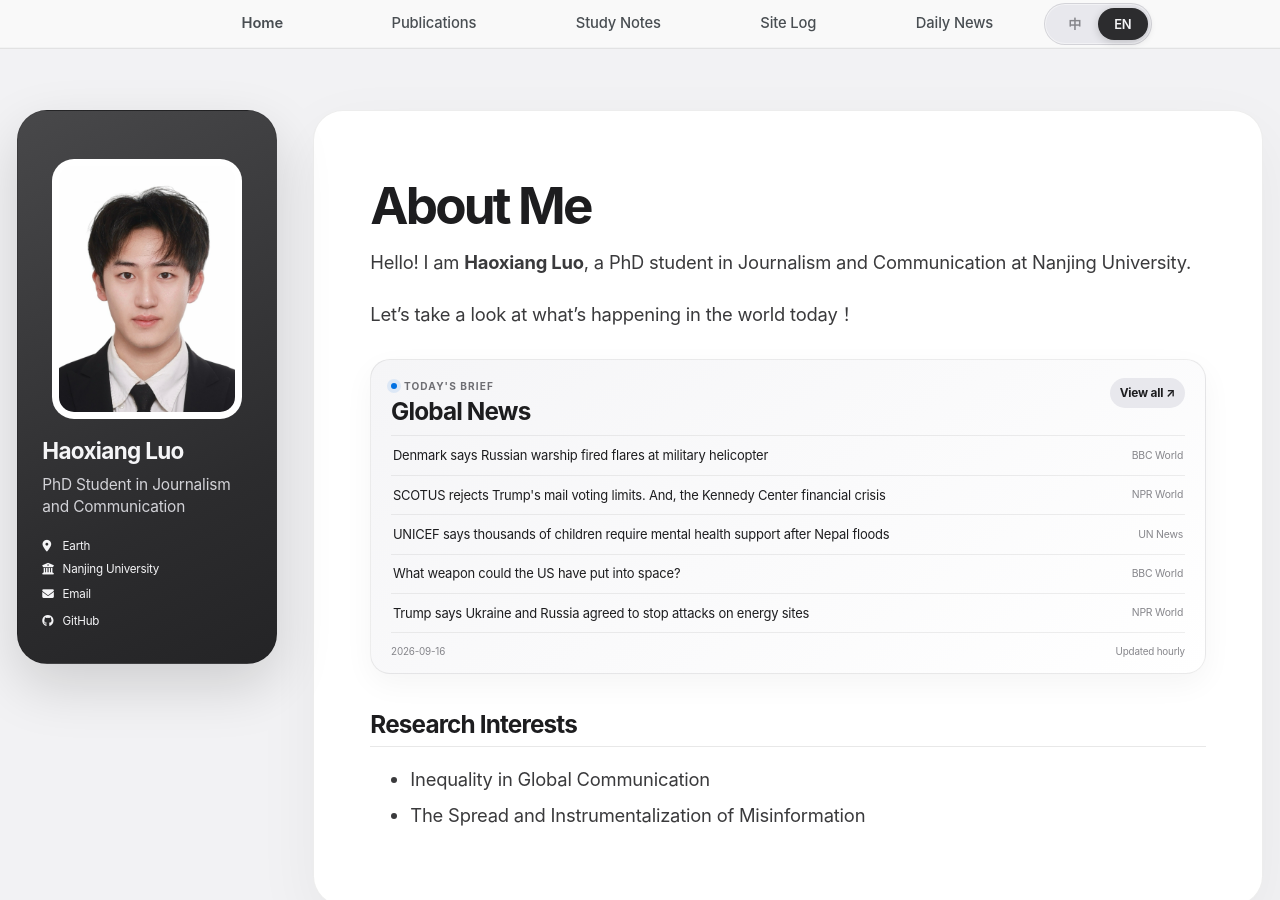
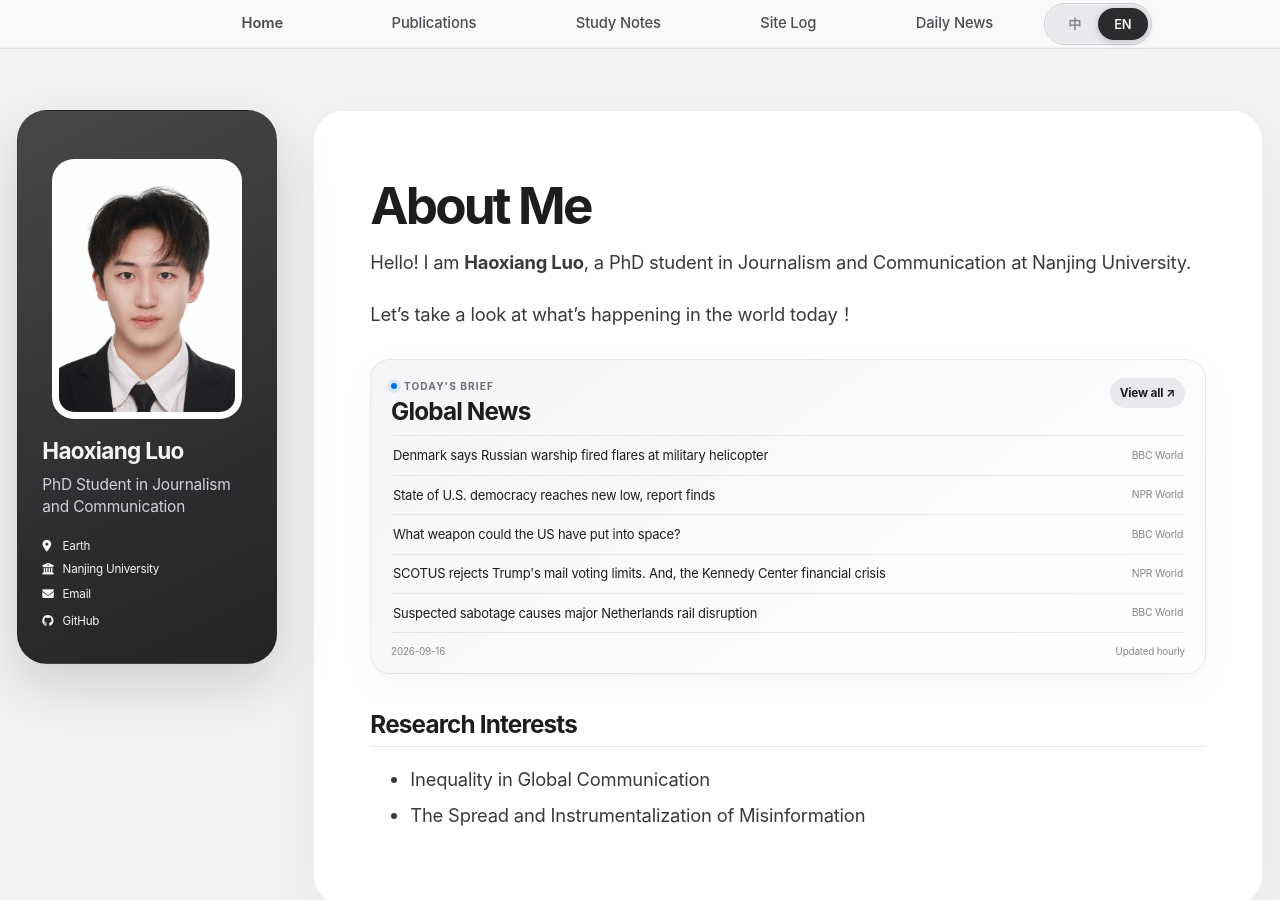
Before and after one commit to HaoxiangLuo/HaoxiangLuo.github.io, a Jekyll site: the page built from _pages/about.md, in a window 1280 px wide and 900 px high. Built offline with Jekyll 4.4.1, drawn with Linux system fonts in a browser that asks for light colours; a style sheet for code colours, icons or effects is not loaded.

Commit message:
Update daily news 2026-09-16

```diff
--- a/_data/daily_news.json
+++ b/_data/daily_news.json
@@ -6,14 +6,9 @@
       "url": "https://www.bbc.co.uk/news/articles/cwn8mjl31p5yo?at_medium=RSS&at_campaign=rss"
     },
     {
-      "title": "SCOTUS rejects Trump's mail voting limits. And, the Kennedy Center financial crisis",
+      "title": "State of U.S. democracy reaches new low, report finds",
       "source": "NPR World",
-      "url": "https://www.npr.org/2026/09/15/g-s1-143294/up-first-newsletter-bernie-sanders-steve-bannon-ai-mail-in-ballots-kennedy-center-emmys"
-    },
-    {
-      "title": "UNICEF says thousands of children require mental health support after Nepal floods",
-      "source": "UN News",
-      "url": "https://news.un.org/feed/view/en/story/2026/09/1168340"
+      "url": "https://www.npr.org/2026/09/15/nx-s1-5969741/state-of-u-s-democracy-reaches-new-low-report-finds"
     },
     {
       "title": "What weapon could the US have put into space?",
@@ -21,14 +16,9 @@
       "url": "https://www.bbc.co.uk/news/articles/cmy4zqgk97wlo?at_medium=RSS&at_campaign=rss"
     },
     {
-      "title": "Trump says Ukraine and Russia agreed to stop attacks on energy sites",
+      "title": "SCOTUS rejects Trump's mail voting limits. And, the Kennedy Center financial crisis",
       "source": "NPR World",
-      "url": "https://www.npr.org/2026/09/15/nx-s1-5968728/trump-says-ukraine-and-russia-agreed-to-stop-attacks-on-energy-sites"
-    },
-    {
-      "title": "Escalating conflict drives new displacement in Yemen",
-      "source": "UN News",
-      "url": "https://news.un.org/feed/view/en/story/2026/09/1168339"
+      "url": "https://www.npr.org/2026/09/15/g-s1-143294/up-first-newsletter-bernie-sanders-steve-bannon-ai-mail-in-ballots-kennedy-center-emmys"
     },
     {
       "title": "Suspected sabotage causes major Netherlands rail disruption",
@@ -36,14 +26,24 @@
       "url": "https://www.bbc.co.uk/news/articles/c8ly49w9g1edo?at_medium=RSS&at_campaign=rss"
     },
     {
+      "title": "Trump says Ukraine and Russia agreed to stop attacks on energy sites",
+      "source": "NPR World",
+      "url": "https://www.npr.org/2026/09/15/nx-s1-5968728/trump-says-ukraine-and-russia-agreed-to-stop-attacks-on-energy-sites"
+    },
+    {
+      "title": "South African president vows justice as more women's bodies found near Johannesburg",
+      "source": "BBC World",
+      "url": "https://www.bbc.co.uk/news/articles/crgqde1nex2vo?at_medium=RSS&at_campaign=rss"
+    },
+    {
       "title": "Air pollution spiked after the Trump administration stopped embassy monitoring",
       "source": "NPR World",
       "url": "https://www.npr.org/2026/09/15/nx-s1-5966503/air-pollution-spiked-after-the-trump-administration-stopped-embassy-monitoring"
     },
     {
-      "title": "Ebola responders grapple with widening outbreak in DR Congo",
-      "source": "UN News",
-      "url": "https://news.un.org/feed/view/en/story/2026/09/1168338"
+      "title": "Two sailors missing after tanker attacked in Strait of Hormuz, Oman says",
+      "source": "BBC World",
+      "url": "https://www.bbc.co.uk/news/articles/c3n07ydqdzlvo?at_medium=RSS&at_campaign=rss"
     }
   ],
   "2026-09-15": [
```
